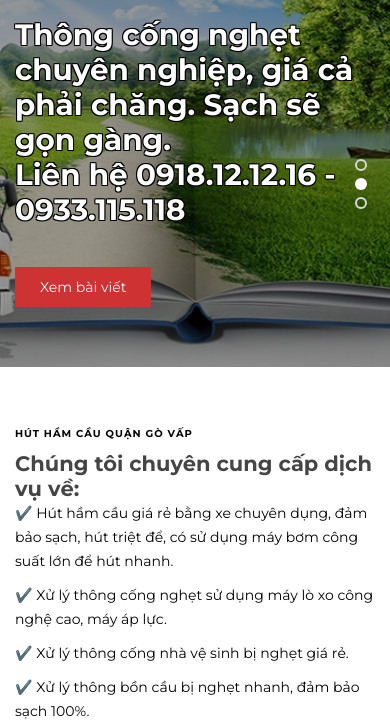
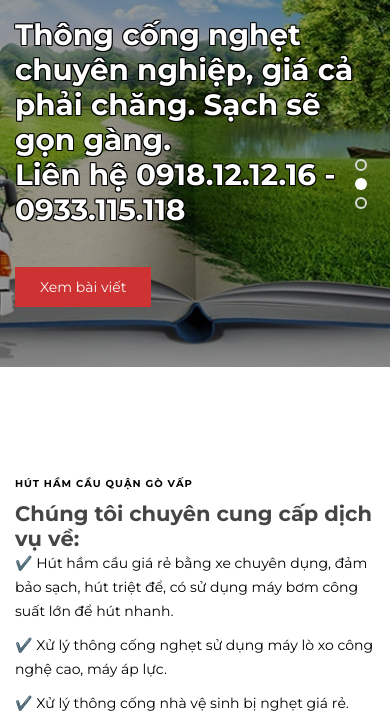
Before and after one commit to VeSinhMoiTruongTuanAnh/vesinhmoitruongtuananh.github.io, a plain HTML site: page index.html in a window 390 px wide. Shown: the part 83-811 px from the top of the page. Drawn offline with Linux system fonts and the light colour scheme.

Commit message:
fix responsive div

```diff
--- a/css/templatemo-style.css
+++ b/css/templatemo-style.css
@@ -115,7 +115,7 @@ http://www.templatemo.com/tm-515-eatery
 
   section {
     position: relative;
-    padding: 100px 0;
+    padding: 50px 0;
   }
 
   #team,
@@ -331,7 +331,7 @@ http://www.templatemo.com/tm-515-eatery
   -----------------------------------------*/
 
   #home {
-    padding: 0;
+    padding: 0 0 50px 0;
   }
 
   #home h1 {
```
